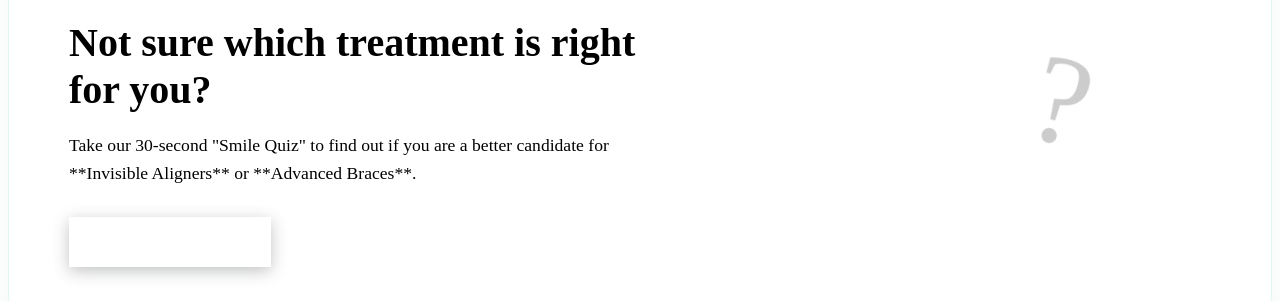
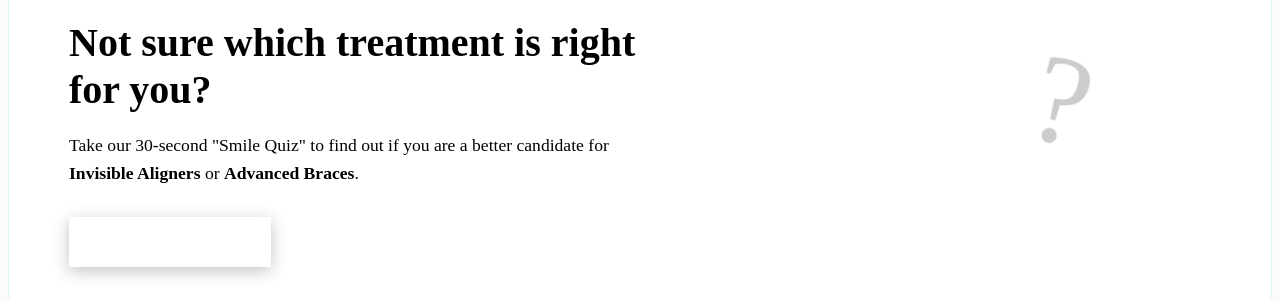
Before and after one commit to drkunalpatankar/hsb-website, a React (Vite) app: page / in a window 1280 px wide. Shown: the part 1620-1921 px from the top of the page. Built offline with nearby package versions, Linux system fonts and the light colour scheme; the HTML template or start-up script is replaced by a standard one.

Commit message:
Fix markdown syntax in Smile Assessment Section

```diff
--- a/src/components/SmileAssessmentSection.jsx
+++ b/src/components/SmileAssessmentSection.jsx
@@ -23,7 +23,7 @@ const SmileAssessmentSection = () => {
                                 <Sparkles size={16} /> Free Self-Evaluation
                             </div>
                             <h2>Not sure which treatment is right for you?</h2>
-                            <p>Take our 30-second "Smile Quiz" to find out if you are a better candidate for **Invisible Aligners** or **Advanced Braces**.</p>
+                            <p>Take our 30-second "Smile Quiz" to find out if you are a better candidate for <strong>Invisible Aligners</strong> or <strong>Advanced Braces</strong>.</p>
 
                             <Button variant="primary" onClick={openQuiz} className="btn-assessment">
                                 Start Assessment <ArrowRight size={18} />
```
